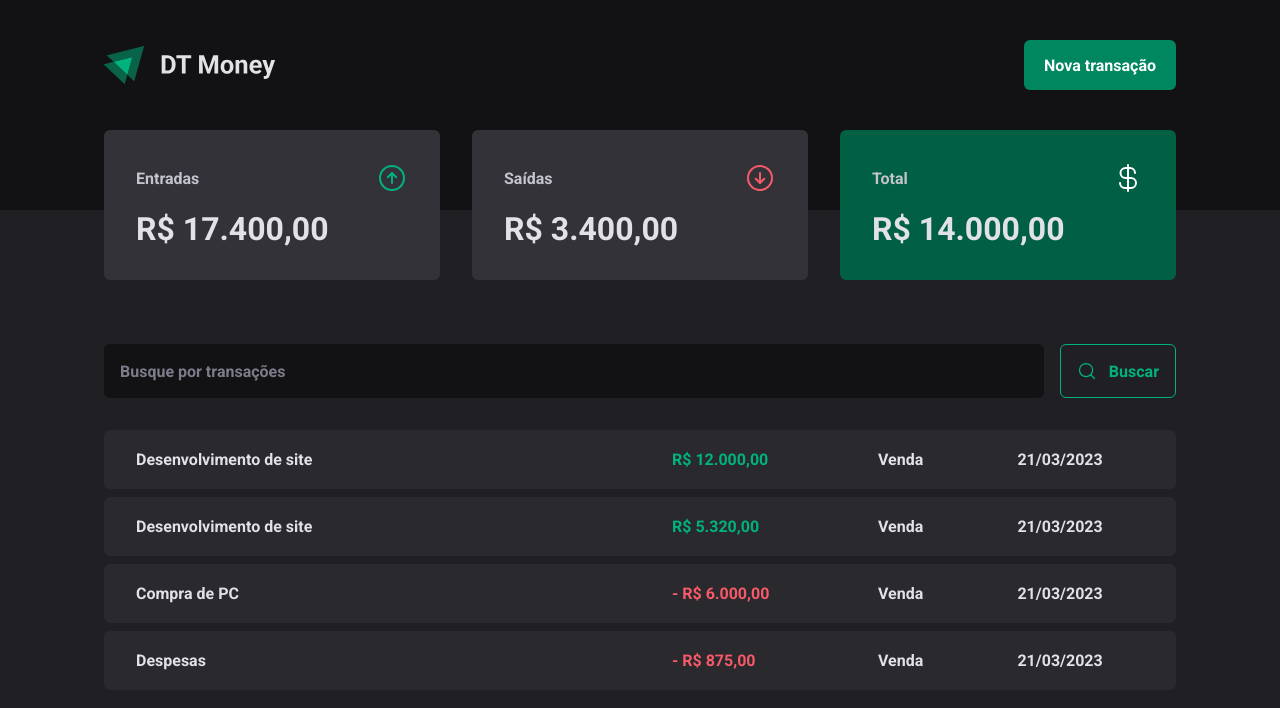
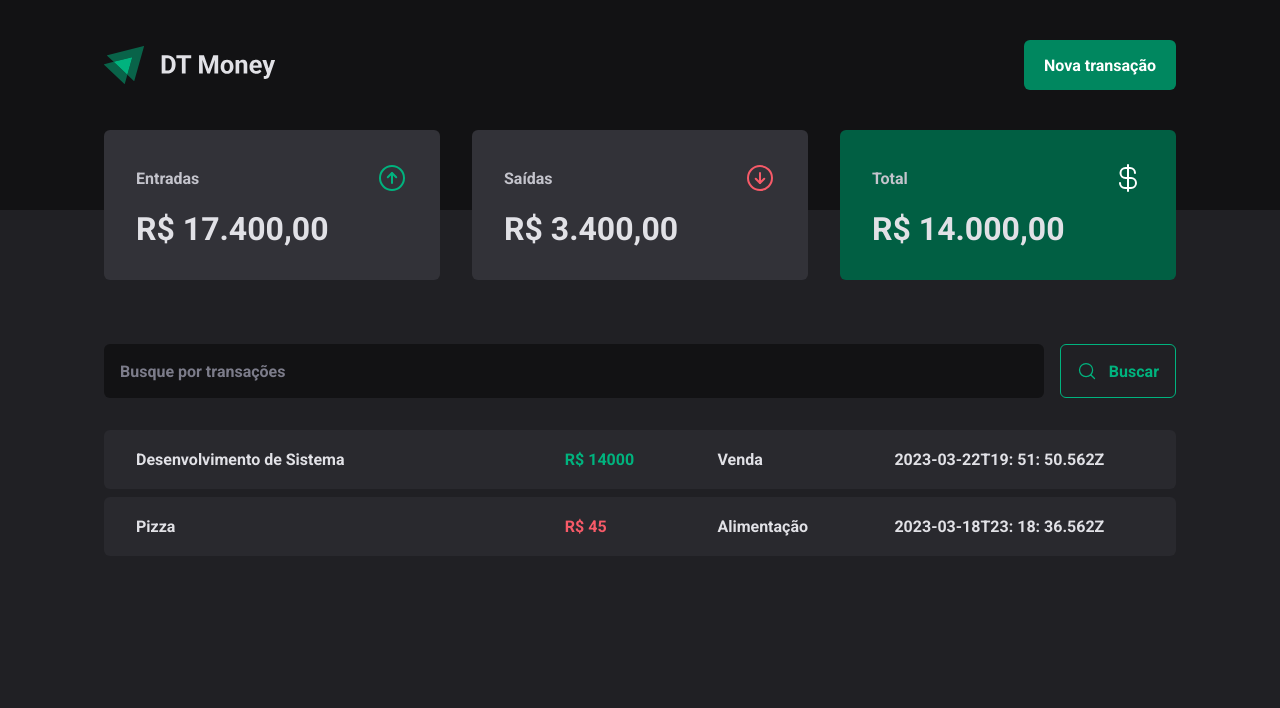
Before and after one commit to JeanB762/03-dt-money_-new-version-, a React (Vite) app: page / in a window 1280 px wide. Shown: the top 708 px of the page. Built offline with nearby package versions, Linux system fonts and the light colour scheme; data requests are answered from the project's data file.

Commit message:
feature: Creating a API call to load transactions list

```diff
--- a/src/pages/transactions/index.tsx
+++ b/src/pages/transactions/index.tsx
@@ -1,3 +1,4 @@
+import { useEffect, useState } from 'react';
 import { Header } from '../../components/Header';
 import { Summary } from '../../components/Summary';
 import { SearchForm } from './Components/SearchForm';
@@ -7,7 +8,33 @@
   TransactionsTable,
 } from './styles';
 
+interface ITransaction {
+  id: number;
+  description: string;
+  type: 'income' | 'outcome';
+  price: number;
+  category: string;
+  createdAt: string;
+}
+
 export function Transactions() {
+  const [transactions, setTransactions] = useState<ITransaction[]>([]);
+
+  async function loadTransactions() {
+    const response = await fetch('http://localhost:3001/transactions');
+    const data = await response.json();
+
+    setTransactions(data);
+  }
+
+  useEffect(() => {
+    loadTransactions();
+  }, []);
+
+  useEffect(() => {
+    console.log(transactions);
+  }, [transactions]);
+
   return (
     <div>
       <Header />
@@ -16,38 +43,20 @@
         <SearchForm />
         <TransactionsTable>
           <tbody>
-            <tr>
-              <td width='50%'>Desenvolvimento de site</td>
-              <td>
-                <PriceHighlight variant='income'>R$ 12.000,00</PriceHighlight>
-              </td>
-              <td>Venda</td>
-              <td>21/03/2023</td>
-            </tr>
-            <tr>
-              <td width='50%'>Desenvolvimento de site</td>
-              <td>
-                <PriceHighlight variant='income'>R$ 5.320,00</PriceHighlight>
-              </td>
-              <td>Venda</td>
-              <td>21/03/2023</td>
-            </tr>
-            <tr>
-              <td width='50%'>Compra de PC</td>
-              <td>
-                <PriceHighlight variant='outcome'>- R$ 6.000,00</PriceHighlight>
-              </td>
-              <td>Venda</td>
-              <td>21/03/2023</td>
-            </tr>
-            <tr>
-              <td width='50%'>Despesas</td>
-              <td>
-                <PriceHighlight variant='outcome'>- R$ 875,00</PriceHighlight>
-              </td>
-              <td>Venda</td>
-              <td>21/03/2023</td>
-            </tr>
+            {transactions.map((transaction) => {
+              return (
+                <tr key={transaction.id}>
+                  <td width='40%'>{transaction.description}</td>
+                  <td>
+                    <PriceHighlight variant={transaction.type}>
+                      {`R$ ${transaction.price}`}
+                    </PriceHighlight>
+                  </td>
+                  <td>{transaction.category}</td>
+                  <td>{transaction.createdAt}</td>
+                </tr>
+              );
+            })}
           </tbody>
         </TransactionsTable>
       </TransactionsContainer>
```
